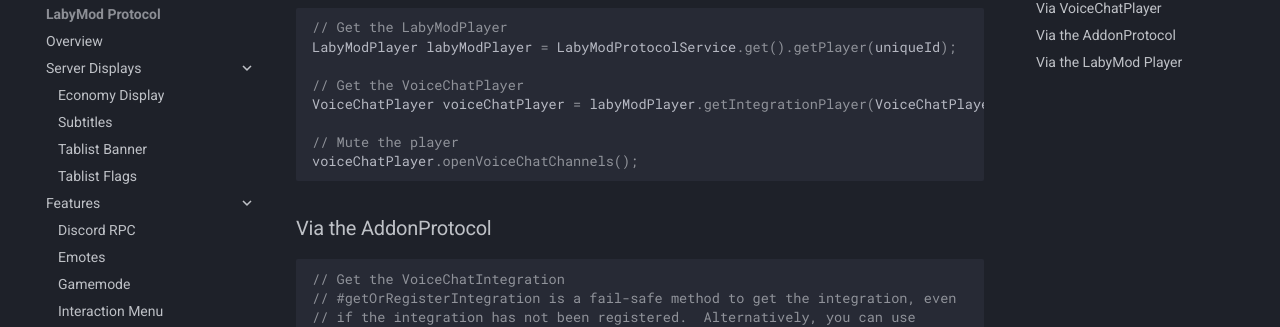
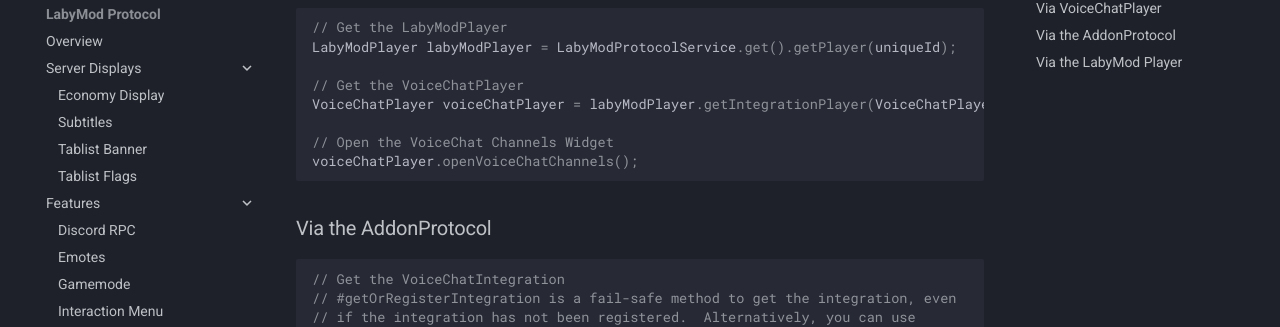
Before and after one commit to LabyMod/labymod4-api-wiki, an MkDocs documentation site: the page built from docs/pages/server/addons/voicechat/open-channels.md, in a window 1280 px wide and 900 px high, scrolled down 364 px. Shown: the part 127-454 px from the top of the window. Built offline with MkDocs 1.6.1 and Material for MkDocs 9.7.7, drawn with Linux system fonts in a browser that asks for light colours; comment, search, counter and statistics services are not loaded.

Commit message:
Update open-channels.md (#19)
change the comment for the voiceChatPlayer.openVoiceChatChannels();

````diff
--- a/docs/pages/server/addons/voicechat/open-channels.md
+++ b/docs/pages/server/addons/voicechat/open-channels.md
@@ -13,7 +13,7 @@
 // Get the VoiceChatPlayer
 VoiceChatPlayer voiceChatPlayer = labyModPlayer.getIntegrationPlayer(VoiceChatPlayer.class);
 
-// Mute the player
+// Open the VoiceChat Channels Widget
 voiceChatPlayer.openVoiceChatChannels();
 ```
 
````
